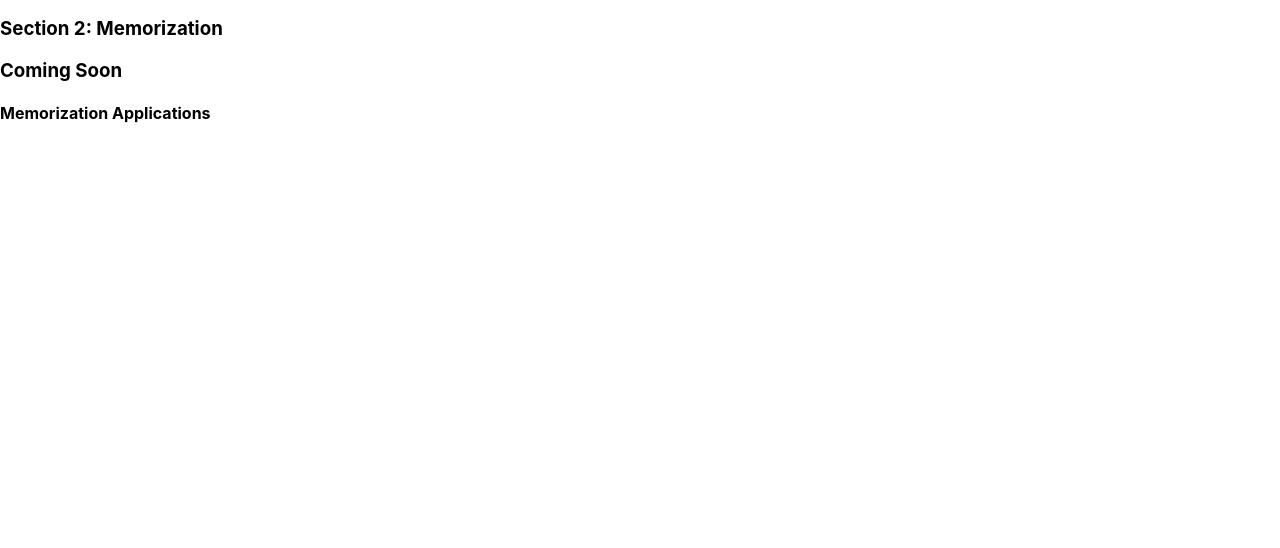
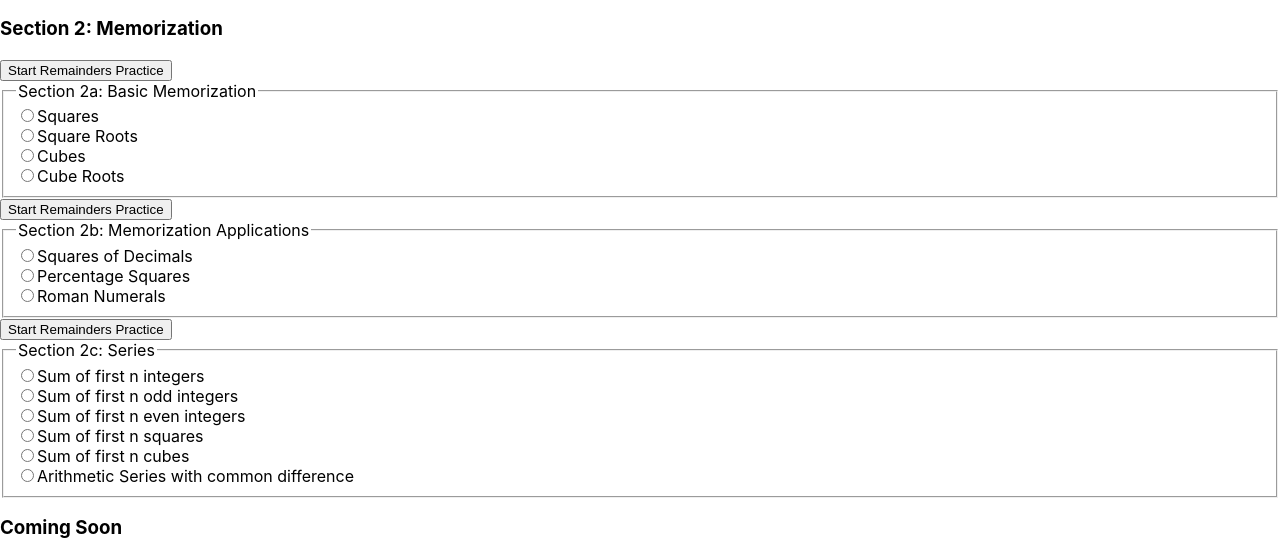
Before and after one commit to marco-campos/ns1, a React (Create React App) app: page /practice in a window 1280 px wide. Shown: the part 1288-1836 px from the top of the page. Before the commit the page ends 1432 px from the top, so only its background shows below. Built offline with nearby package versions, Linux system fonts and the light colour scheme.

Commit message:
Added a bunch of sections. There is a bug on the infinite series question so I removed it.

```diff
--- a/src/components/practiceComponents/StartScreen.js
+++ b/src/components/practiceComponents/StartScreen.js
@@ -4,6 +4,11 @@ import Section1aSkills from '../skillsSections/section1/Section1aSkills';
 import Section1bSkills from '../skillsSections/section1/Section1bSkills';
 import Section1cSkills from '../skillsSections/section1/Section1cSkills'
 import Section1dSkills from '../skillsSections/section1/Section1dSkills'
+
+import Section2aSkills from '../skillsSections/section2/Section2aSkills'
+import Section2bSkills from '../skillsSections/section2/Section2bSkills'
+import Section2cSkills from '../skillsSections/section2/Section2cSkills'
+
 
 import {determineGeneratorObject} from '../utils/generateQuestions'
 
@@ -102,6 +107,32 @@ const StartScreen = ({ startGame, startSkillPractice }) => {
         {/* ... other sections ... */}
         <h3>Section 2: Memorization</h3>
 
+        <button onClick={handleSkillStart}>Start Remainders Practice</button>
+        <Section2aSkills
+            selectedSkill={selectedSkill} // Note the prop name change to reflect singular skill
+            onSkillChange={(e) => {
+                setSelectedSkill(e.target.value);
+                setCurrentSection('section2a');
+            }}
+        />
+
+        <button onClick={handleSkillStart}>Start Remainders Practice</button>
+        <Section2bSkills
+            selectedSkill={selectedSkill} // Note the prop name change to reflect singular skill
+            onSkillChange={(e) => {
+                setSelectedSkill(e.target.value);
+                setCurrentSection('section2b');
+            }}
+        />
+
+        <button onClick={handleSkillStart}>Start Remainders Practice</button>
+        <Section2cSkills
+            selectedSkill={selectedSkill} // Note the prop name change to reflect singular skill
+            onSkillChange={(e) => {
+                setSelectedSkill(e.target.value);
+                setCurrentSection('section2c');
+            }}
+        />
         <h3>Coming Soon</h3>
         <h4>Memorization Applications</h4>
         {/* ... upcoming sections ... */}
--- /dev/null
+++ b/src/components/skillsSections/section2/Section2aSkills.js
@@ -0,0 +1,37 @@
+// components/Section1aSkills.js
+
+import React from 'react';
+
+// Define the skills available in section 1a
+const s2aSkills = [
+  { value: 'squares', label: 'Squares' },
+  { value: 'squareRoot', label: 'Square Roots' },
+  { value: 'cubes', label: 'Cubes' },
+  { value: 'cubeRoot', label: 'Cube Roots' },
+];
+
+const Section2aSkills = ({ selectedSkill, onSkillChange }) => {
+  return (
+    <fieldset>
+      <legend>Section 2a: Basic Memorization</legend>
+      <div className="skill-options">
+        {s2aSkills.map((skill) => (
+          <div key={skill.value} className="skill-option">
+            <label>
+              <input
+                type="radio"
+                name="skill"
+                value={skill.value}
+                checked={selectedSkill === skill.value}
+                onChange={onSkillChange}
+              />
+              {skill.label}
+            </label>
+          </div>
+        ))}
+      </div>
+    </fieldset>
+  );
+};
+
+export default Section2aSkills;
--- /dev/null
+++ b/src/components/skillsSections/section2/Section2bSkills.js
@@ -0,0 +1,36 @@
+// components/Section1aSkills.js
+
+import React from 'react';
+
+// Define the skills available in section 1a
+const s2bSkills = [
+  { value: 'squaresdecimal', label: 'Squares of Decimals' },
+  { value: 'squaresPercentage', label: 'Percentage Squares' },
+  { value: 'romanNumeral', label: 'Roman Numerals' },
+];
+
+const Section2bSkills = ({ selectedSkill, onSkillChange }) => {
+  return (
+    <fieldset>
+      <legend>Section 2b: Memorization Applications</legend>
+      <div className="skill-options">
+        {s2bSkills.map((skill) => (
+          <div key={skill.value} className="skill-option">
+            <label>
+              <input
+                type="radio"
+                name="skill"
+                value={skill.value}
+                checked={selectedSkill === skill.value}
+                onChange={onSkillChange}
+              />
+              {skill.label}
+            </label>
+          </div>
+        ))}
+      </div>
+    </fieldset>
+  );
+};
+
+export default Section2bSkills;
--- /dev/null
+++ b/src/components/skillsSections/section2/Section2cSkills.js
@@ -0,0 +1,40 @@
+// components/Section1aSkills.js
+
+import React from 'react';
+
+// Define the skills available in section 1a
+const s2cSkills = [
+  { value: 'firstmInts', label: 'Sum of first n integers' },
+  { value: 'firstmOdds', label: 'Sum of first n odd integers' },
+  { value: 'firstmEvens', label: 'Sum of first n even integers' },
+  { value: 'firstmSquares', label: 'Sum of first n squares' },
+  { value: 'firstmCubes', label: 'Sum of first n cubes' },
+  { value: 'arithmeticSeries', label: 'Arithmetic Series with common difference' },
+//   { value: 'infGeoSeries', label: 'Infinite Geometric Series' },
+];
+
+const Section2cSkills = ({ selectedSkill, onSkillChange }) => {
+  return (
+    <fieldset>
+      <legend>Section 2c: Series</legend>
+      <div className="skill-options">
+        {s2cSkills.map((skill) => (
+          <div key={skill.value} className="skill-option">
+            <label>
+              <input
+                type="radio"
+                name="skill"
+                value={skill.value}
+                checked={selectedSkill === skill.value}
+                onChange={onSkillChange}
+              />
+              {skill.label}
+            </label>
+          </div>
+        ))}
+      </div>
+    </fieldset>
+  );
+};
+
+export default Section2cSkills;
--- a/src/components/utils/generateQuestions.js
+++ b/src/components/utils/generateQuestions.js
@@ -2,10 +2,18 @@ import { foil2x2, foil2x3, foil3x3, multiply11, multiply111, multiply101, multip
 import { factor1a, factor1b, commonfactorpm, sumconsecutivesquares, differenceSquares} from './section1/section1b';
 import { mixedFoil1, axaOverb, a_bPlusb_a, a_bMinusNfrac1, a_bMinusNfrac2} from './section1/section1c';
 import { remainderBy11, remainderBy3or9, remainderBy6or12or18, remainderBy2or4or8, complexRemainderQuestion } from './section1/section1d';
+import { squares, squareRoot, cubes, cubeRoot} from './section2/section2a'
+import {squaresdecimal, squaresPercentage, romanNumeral} from './section2/section2b'
+import {firstmInts,firstmOdds, firstmEvens,firstmSquares,firstmCubes,arithmeticSeries,infGeoSeries} from './section2/section2c'
+// Move these up later.
 import { generator1a } from './section1/section1a'
 import { generator1b } from './section1/section1b'
 import { generator1c } from './section1/section1c'
 import { generator1d } from './section1/section1d'
+import { generator2a } from './section2/section2a'
+import { generator2b } from './section2/section2b'
+import { generator2c } from './section2/section2c'
+
 
 export function generateQuestionsWithSolutions(numberOfQuestions) {
   let questionsWithSolutions = [];
@@ -13,9 +21,16 @@ export function generateQuestionsWithSolutions(numberOfQuestions) {
   const generators1b = [factor1a, factor1b, commonfactorpm, sumconsecutivesquares, differenceSquares]
   const generators1c = [mixedFoil1, axaOverb, a_bPlusb_a, a_bMinusNfrac1, a_bMinusNfrac2]
   const generators1d = [remainderBy3or9, remainderBy11, remainderBy6or12or18, remainderBy2or4or8, complexRemainderQuestion]
+
+  const generators2a = [squares, squareRoot, cubes, cubeRoot]
+  const generators2b = [squaresdecimal, squaresPercentage, romanNumeral]
+  const generators2c = [firstmInts,firstmOdds, firstmEvens,firstmSquares,firstmCubes,arithmeticSeries,infGeoSeries]
+
   //const generators = [axaOverb]
 
-  const generators = [...generators1a, ...generators1b, ...generators1c, ...generators1d];
+  const generators1 = [...generators1a, ...generators1b, ...generators1c, ...generators1d];
+  const generators2 = [...generators2a, ...generators2b, ...generators2c]
+  const generators = [...generators1, ...generators2]
     for (let i = 0; i < numberOfQuestions; i++) {
       // Randomly select a question generation function and push its output
       let generateQuestion = generators[Math.floor(Math.random() * generators.length)];
@@ -37,6 +52,12 @@ export const determineGeneratorObject = (skillToPractice) => {
       return generator1c;
     case 'section1d':
       return generator1d
+    case 'section2a':
+      return generator2a;
+    case 'section2b':
+      return generator2b
+    case 'section2c':
+      return generator2c
     // ... other cases for other sections
 
     default:
--- a/src/components/utils/section2/section2a.js
+++ b/src/components/utils/section2/section2a.js
@@ -41,3 +41,10 @@ export function cubeRoot() {
         solution: answer,
     };
     }
+
+export const generator2a = {
+    'squares': squares,
+    'squareRoot': squareRoot,
+    'cubes': cubes,
+    'cubeRoot': cubeRoot,
+    }
--- a/src/components/utils/section2/section2b.js
+++ b/src/components/utils/section2/section2b.js
@@ -1,8 +1,9 @@
 export function squaresdecimal() {
     const number = Math.floor(Math.random() * (49)) + 2;
-    const number_decimal = number / 10
-    const question = `${number_decimal}^2 = (decimal)`;
-    const answer = String(number_decimal*number_decimal);
+    const num2 = number * number
+    const number_decimal = num2 / 100
+    const question = `${number/10}^2 = \\text{ (decimal)}`;
+    const answer = String(number_decimal);
 
     return {
       question: question,
@@ -13,7 +14,7 @@ export function squaresdecimal() {
 
 export function squaresPercentage() {
 const number = Math.floor(Math.random() * (49)) + 2;
-const question = `${number} % of ${number} is: (decimal)`;
+const question = ` ${number} \\% \\text{  of } ${number} \\text{ is: (decimal)}`;
 const answer = String(number * number / 100);
 
 return {
@@ -53,7 +54,13 @@ export function romanNumeral() {
     const number = Math.floor(Math.random() * (2100 - 45 + 1)) + 45;
     const romanNumeral = convertToRoman(number);
     return {
-      question: `${romanNumeral} = (Arabic Numeral)`,
+      question: `${romanNumeral} = \\text{(Arabic Numeral)}`,
       solution: number,
     };
   }
+
+  export const generator2b = {
+    'squaresdecimal': squaresdecimal,
+    'squaresPercentage': squaresPercentage,
+    'romanNumeral': romanNumeral,
+    }
--- a/src/components/utils/section2/section2c.js
+++ b/src/components/utils/section2/section2c.js
@@ -77,24 +77,40 @@ export function arithmeticSeries() {
 }
 // Simplify a fraction
 function simplifyFraction(numerator, denominator) {
+    if (numerator === denominator) {
+        return {
+            numerator: 1,
+            denominator: 1
+        } }else if (numerator === -1 * denominator){
+            return {
+                numerator: -1,
+                denominator: 1
+            }
+        } else{
     const gcd = (a, b) => b === 0 ? a : gcd(b, a % b);
     const greatestCommonDivisor = gcd(numerator, denominator);
     return {
         numerator: numerator / greatestCommonDivisor,
         denominator: denominator / greatestCommonDivisor
-    };
+    };}
 }
 
 export function infGeoSeries() {
     const a1 = Math.floor(Math.random() * 4) +1;
+    console.log("a1", a1)
     let d;
     do {
         d = Math.floor(Math.random() * 11) - 5; // Generates a number between -5 and 5
       } while (d === 0 || d === 1 || d === -1);
-
-    const a2 = a1 * d
-    const a3 = a2 * d
-    const fraction = simplifyFraction(a1, 1-d)
+    console.log("d", d)
+    const a2 = simplifyFraction(a1, d)
+    console.log("a2", a2)
+    const a3 = simplifyFraction(a2, d)
+    console.log("a3", a3)
+    const answer_num = a1 * d
+    const answer_denom = d-1
+    console.log(answer_num, answer_denom)
+    const fraction = simplifyFraction(answer_num, answer_denom)
     const question = `${a1} + ${a2} + ${a3} ... = `;
     const answer = `${fraction.numerator}/${fraction.denominator}`
 
@@ -103,3 +119,14 @@ export function infGeoSeries() {
         solution: answer,
     };
 }
+
+export const generator2c = {
+    'firstmInts': firstmInts,
+    'firstmOdds': firstmOdds,
+    'firstmEvens': firstmEvens,
+    'firstmSquares': firstmSquares,
+    'firstmCubes': firstmCubes,
+    'arithmeticSeries': arithmeticSeries,
+    'infGeoSeries': infGeoSeries,
+
+    }
```
